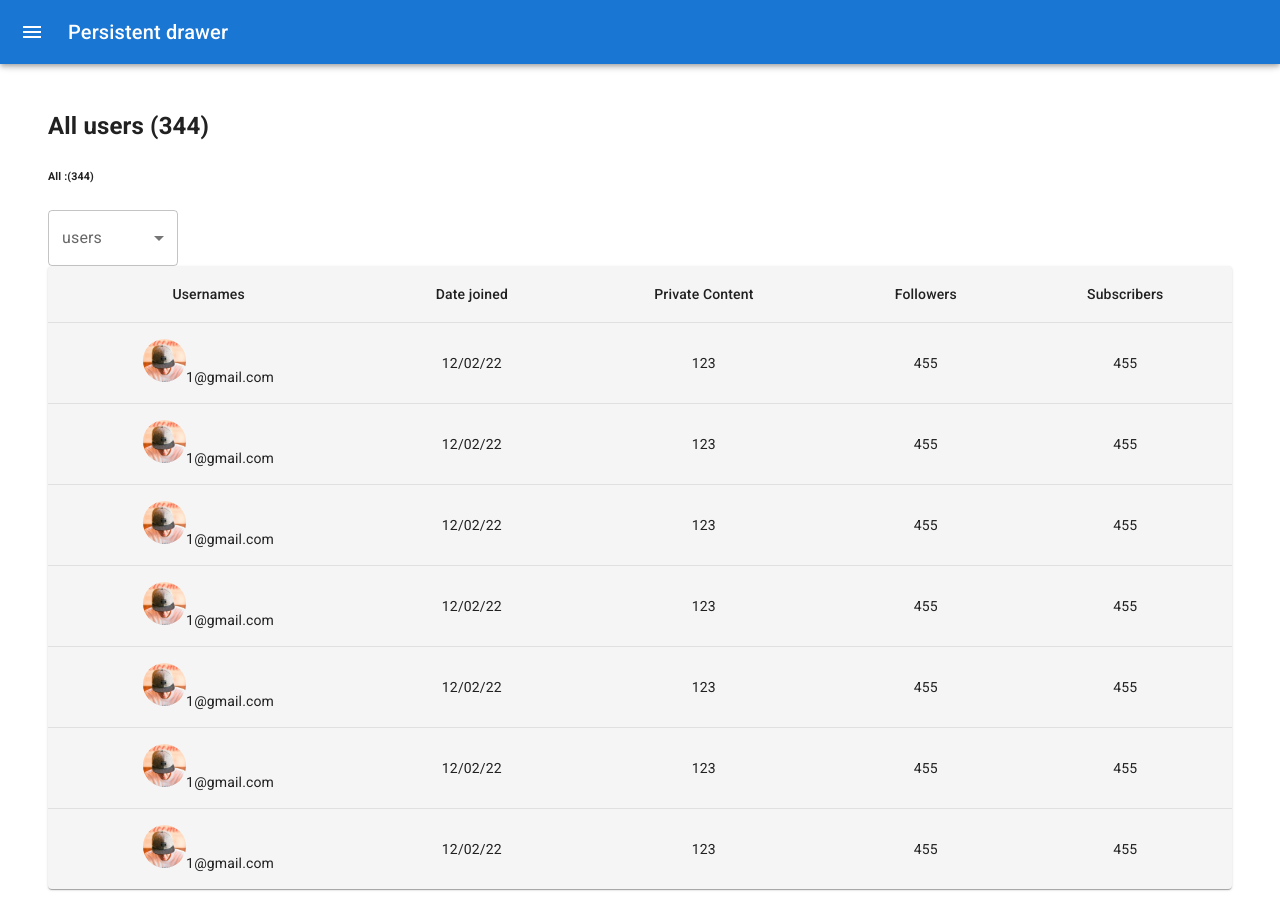
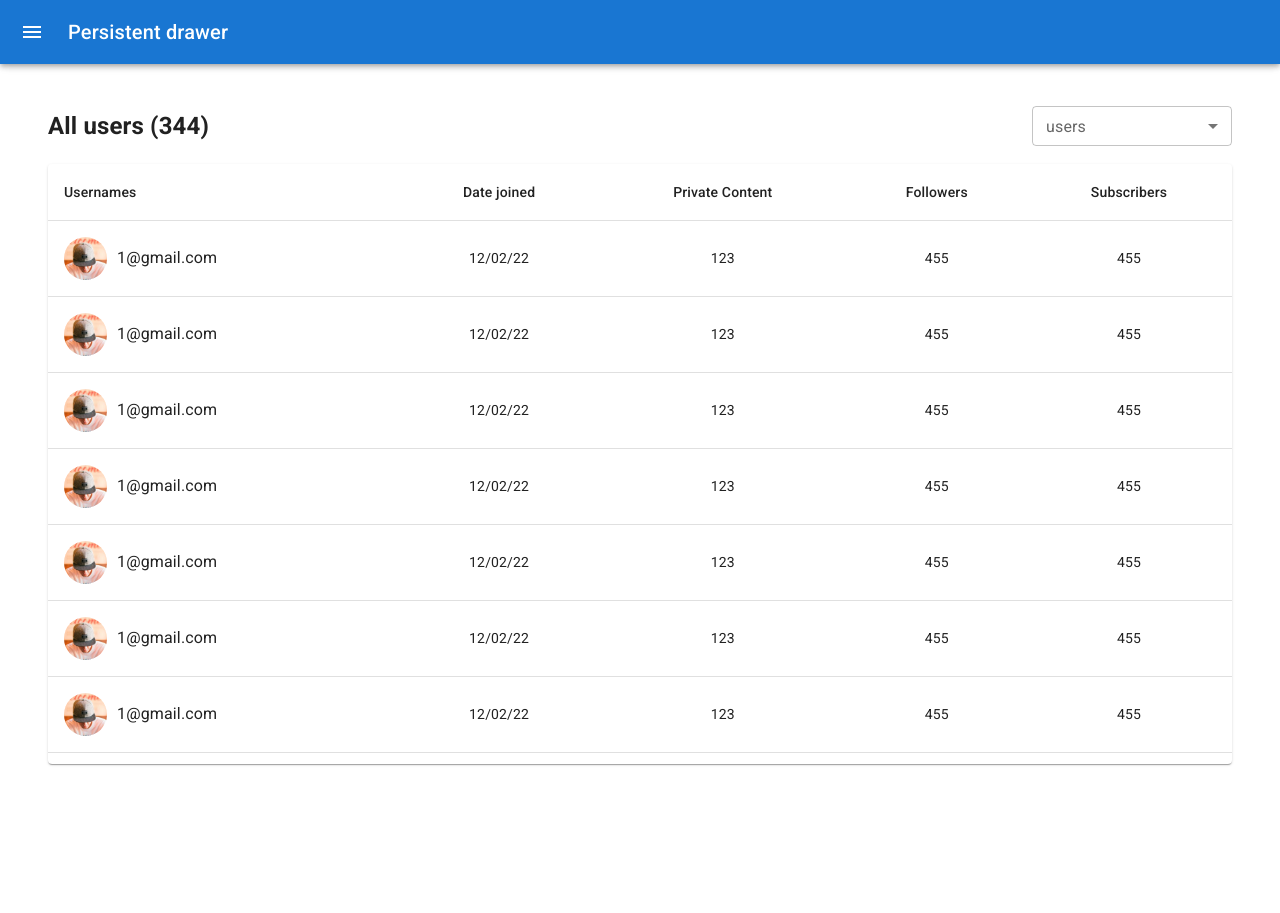
Before and after one commit to Ashiq-jutt/videhope-react, a React (Create React App) app: page /allUsers in a window 1280 px wide. After the commit the page ends 800 px from the top, so only its background shows below. Built offline with nearby package versions, Linux system fonts and the light colour scheme.

Commit message:
alignment changes

```diff
--- a/src/App.css
+++ b/src/App.css
@@ -12,6 +12,13 @@
     animation: App-logo-spin infinite 20s linear;
   }
 }
+.scroll{margin:4px, 4px;
+padding:4px;
+background-color: green;
+height: 200px;
+overflow-x: hidden;
+overflow-y: auto;
+text-align:justify;}
 .logo {
   height: 92px;
   width: 124px;
--- a/src/App.js
+++ b/src/App.js
@@ -5,6 +5,9 @@ import SignIn from "./pages/sigIn";
 import AllUser from "./pages/allUser";
 import { Icon } from "@mui/material";
 import PaymentData from "./pages/paymentData";
+import Setting from './pages/setting';
+import Earnings from "./pages/earnings";
+import ReportContent from "./pages/report-content";
 const routes = [
   {
     type: "collapse",
@@ -28,7 +31,7 @@ const routes = [
     key: "earnings",
     icon: 'earnings',
     route: "/earnings",
-    component: <PaymentData />,
+    component: <Earnings />,
   },
   {
     type: "collapse",
@@ -36,15 +39,15 @@ const routes = [
     key: "reportedContent",
     icon: 'reportedContent',
     route: "/reportedContent",
-    component: <PaymentData />,
+    component: <ReportContent />,
   },
   {
     type: "collapse",
     name: "Settings",
     key: "settings",
     icon: 'settings',
-    route: "/reportedContent",
-    component: <PaymentData />,
+    route: "/settings",
+    component: <Setting />,
   },
 
 
--- a/src/assets/index.js
+++ b/src/assets/index.js
@@ -3,3 +3,5 @@ export { default as earnings } from './earnings.svg'
 export { default as payments } from './payments.svg'
 export { default as reportedContent } from './reported-content.svg'
 export { default as settings } from './settings.svg'
+export { default as dollar } from './dollar.svg'
+export { default as arrowUp } from './arrow-up.svg'
--- a/src/components/drawer.js
+++ b/src/components/drawer.js
@@ -16,10 +16,9 @@ import { styled, useTheme } from '@mui/material/styles';
 import Toolbar from '@mui/material/Toolbar';
 import Typography from '@mui/material/Typography';
 import * as React from 'react';
-import { Link, useNavigate, useNavigation } from 'react-router-dom';
-import { Icon } from '@mui/material';
+import { Link } from 'react-router-dom';
+import * as SVG from '../assets';
 import logo from "../assets/logo.svg";
-import * as SVG from '../assets';
 
 const drawerWidth = 240;
 
--- /dev/null
+++ b/src/components/earning-card.js
@@ -0,0 +1,26 @@
+import { Card, Grid, Typography } from '@mui/material';
+import { Box } from '@mui/system';
+import * as SVG from '../assets';
+const EarningCard = () => {
+    return (
+        <Card sx={{ width: '258px' }}>
+            <Grid
+                container
+                direction="column"
+                justifyContent="space-between"
+                alignItems="center"
+                sx={{ backgroundColor: "#F3F8FF", paddingBottom: '22px', paddingTop: '35px' }}>
+                <Box>
+                    <img src={SVG.dollar}></img>
+                </Box>
+                <Typography>THIS MONTH</Typography>
+                <Typography textAlign={'center'}>$454</Typography>
+                <Grid justifyContent={'space-around'} container sx={{ backgroundColor: '#739D5F', borderRadius: '7px', paddingX: '11px', paddingY: '6px', alignSelf: 'center', width: '90px' }}>
+                    <img src={SVG.arrowUp}></img>
+                    <Typography>3.48%</Typography>
+                </Grid>
+            </Grid>
+        </Card>
+    );
+};
+export default EarningCard;
--- /dev/null
+++ b/src/components/report-content-card.js
@@ -0,0 +1,22 @@
+import { Card, Grid, Typography } from '@mui/material';
+import { Box } from '@mui/system';
+import * as SVG from '../assets';
+const ReportContentCard = () => {
+    return (
+        <Grid
+            container
+            direction="column"
+            justifyContent="space-between"
+            alignItems="center"
+            sx={{ paddingBottom: '22px', paddingTop: '35px', width: '258px', backgroundColor: 'red', marginX: '15px' }}>
+            <Box sx={{ height: '253px', }}>
+            </Box>
+            <Typography textAlign={'center'}>$454</Typography>
+            <Grid justifyContent={'space-around'} container sx={{ backgroundColor: '#739D5F', borderRadius: '7px', paddingX: '11px', paddingY: '6px', alignSelf: 'center', width: '90px' }}>
+                <img src={SVG.arrowUp}></img>
+                <Typography>3.48%</Typography>
+            </Grid>
+        </Grid>
+    );
+};
+export default ReportContentCard;
--- a/src/components/userData.js
+++ b/src/components/userData.js
@@ -7,12 +7,49 @@ import TableHead from "@mui/material/TableHead";
 import TableRow from "@mui/material/TableRow";
 import profile from "../assets/profile.svg";
 import Paper from "@mui/material/Paper";
+import { Grid, Typography } from "@mui/material";
 
 function createData(name, calories, fat, carbs, protein) {
   return { name, calories, fat, carbs, protein };
 }
 
 var arr = [
+  {
+    id: 1,
+    profile: profile,
+    email: "1@gmail.com",
+    dateJoined: "12/02/22",
+    folowers: 455,
+    content: 123,
+    subscribers: "455",
+  },
+  {
+    id: 1,
+    profile: profile,
+    email: "1@gmail.com",
+    dateJoined: "12/02/22",
+    folowers: 455,
+    content: 123,
+    subscribers: "455",
+  },
+  {
+    id: 1,
+    profile: profile,
+    email: "1@gmail.com",
+    dateJoined: "12/02/22",
+    folowers: 455,
+    content: 123,
+    subscribers: "455",
+  },
+  {
+    id: 1,
+    profile: profile,
+    email: "1@gmail.com",
+    dateJoined: "12/02/22",
+    folowers: 455,
+    content: 123,
+    subscribers: "455",
+  },
   {
     id: 1,
     profile: profile,
@@ -79,26 +116,31 @@ var arr = [
 ];
 export default function UserData() {
   return (
-    <TableContainer component={Paper} sx={{ backgroundColor: "#F5F5F5" }}>
-      <Table sx={{ minWidth: 10 }} aria-label="simple table">
+    <Paper sx={{ width: '100%', overflow: 'hidden' }}>
+      <TableContainer sx={{ maxHeight: 600 }}>
+        <Table stickyHeader aria-label="sticky table">
           <TableHead>
             <TableRow>
-            <TableCell align="center">Usernames</TableCell>
+              <TableCell >Usernames</TableCell>
               <TableCell align="center">Date joined</TableCell>
               <TableCell align="center">Private Content </TableCell>
               <TableCell align="center">Followers</TableCell>
               <TableCell align="center">Subscribers</TableCell>
             </TableRow>
           </TableHead>
-        <TableBody>
+          <TableBody sx={{ height: 20 }}>
             {arr.map((row) => (
               <TableRow
                 key={row.id}
                 sx={{ "&:last-child td, &:last-child th": { border: 0 } }}
               >
                 <TableCell align="center" scope="row">
+                  <Grid container alignItems={'center'}>
                     <img src={row.profile} />
-                {row.email}
+                    <Typography ml={'10px'}>
+                      {`${row.email}`}
+                    </Typography>
+                  </Grid>
                 </TableCell>
                 <TableCell align="center">{row.dateJoined}</TableCell>
                 <TableCell align="center">{row.content}</TableCell>
@@ -106,8 +148,10 @@ export default function UserData() {
                 <TableCell align="center">{row.subscribers}</TableCell>
               </TableRow>
             ))}
+
           </TableBody>
         </Table>
       </TableContainer>
+    </Paper>
   );
 }
--- a/src/pages/allUser.js
+++ b/src/pages/allUser.js
@@ -2,6 +2,7 @@ import {
   Box,
   Container,
   FormControl,
+  Grid,
   InputLabel,
   MenuItem,
   Select,
@@ -13,11 +14,10 @@ export default function AllUser() {
   const [age, setAge] = React.useState("");
   return (
     <Container maxWidth="xl">
-      <Box sx={{ flexDirection: "row" }}>
+      <Grid justifyContent={'space-between'} alignItems={'center'} container>
         <h2>All users (344)</h2>
         <div>
-          <h6>All :(344)</h6>
-          <FormControl sx={{ width: 130 }}>
+          <FormControl sx={{ minWidth: '200px' }} size={'small'}>
             <InputLabel id="demo-simple-select-label">users</InputLabel>
             <Select
               labelId="demo-simple-select-label"
@@ -32,8 +32,7 @@ export default function AllUser() {
             </Select>
           </FormControl>
         </div>
-      </Box>
-      {/* table component */}
+      </Grid>
       <UserData />
     </Container>
   );
--- /dev/null
+++ b/src/pages/earnings.js
@@ -0,0 +1,26 @@
+import { Grid, Container, Button, Typography, Card } from "@mui/material";
+import React from "react";
+// import { View, Text } from "react-native";
+import profile from "../assets/settingProfile.svg";
+import left from "../assets/left.svg";
+import * as SVG from "../assets";
+import { Box } from "@mui/system";
+import EarningCard from "../components/earning-card";
+function Earnings() {
+
+  return (
+    <Container>
+      <h2>Earnings</h2>
+      <Grid container
+        direction="row"
+        justifyContent="space-between"
+        alignItems="center">
+        {[0, 1, 2].map((item, index) => <EarningCard />)}
+      </Grid>
+      <Box sx={{ backgroundColor: '#F4F4F4', padding: 15, marginTop: '54px', borderRadius: '12px' }}>
+      </Box>
+    </Container>
+
+  );
+}
+export default Earnings;
--- /dev/null
+++ b/src/pages/report-content.js
@@ -0,0 +1,22 @@
+import { Container, Grid } from "@mui/material";
+import React from "react";
+// import { View, Text } from "react-native";
+import { Box } from "@mui/system";
+import ReportContentCard from "../components/report-content-card";
+function ReportContent() {
+
+  return (
+    <Container>
+      <h2>ReportContent</h2>
+      <Grid container
+        spacing={2}
+      >
+        {[0, 1].map((item, index) => <ReportContentCard />)}
+      </Grid>
+      <Box sx={{ backgroundColor: '#F4F4F4', padding: 15, marginTop: '54px', borderRadius: '12px' }}>
+      </Box>
+    </Container>
+
+  );
+}
+export default ReportContent;
```
Also changed, not shown: src/assets/arrow-up.svg (added), src/assets/dollar.svg (added). Lines whose indentation alone changed are shown as unchanged.
